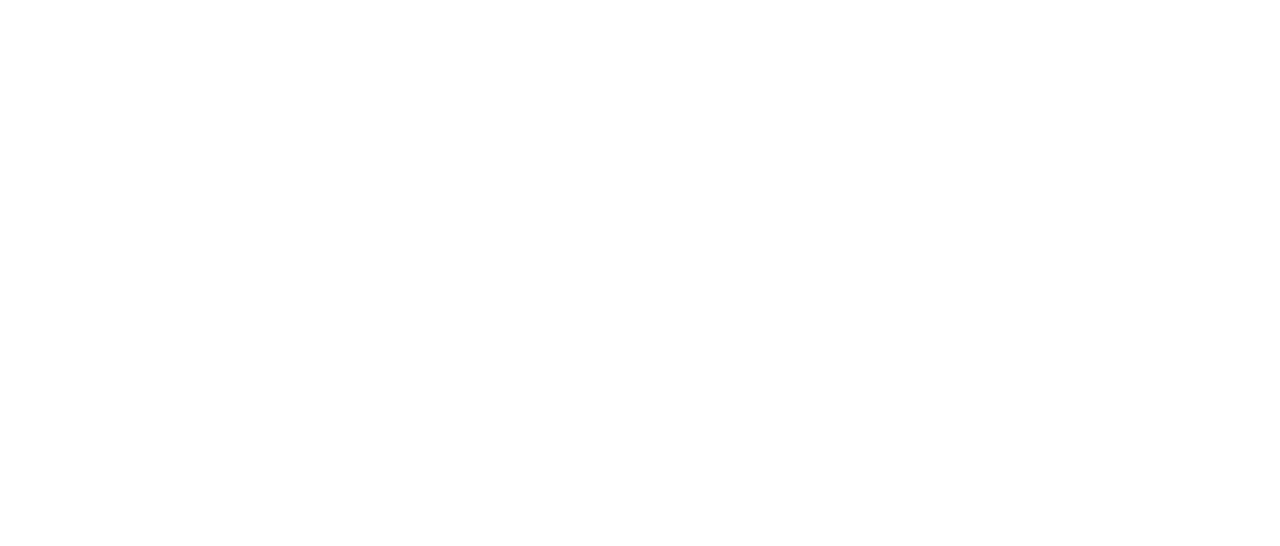
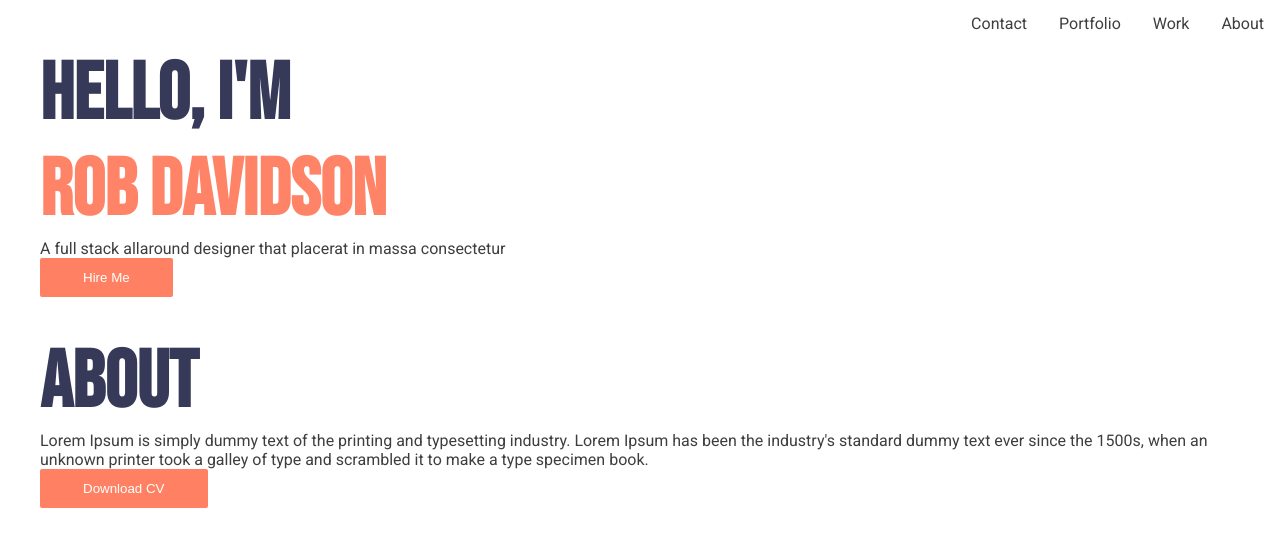
Before and after one commit to Ash-programmerheroine/personal-web2, a plain HTML site: page index.html in a window 1280 px wide. Drawn offline with Linux system fonts and the light colour scheme.

Commit message:
nav+intro+about

```diff
--- a/index.html
+++ b/index.html
@@ -5,8 +5,57 @@
     <meta http-equiv="X-UA-Compatible" content="IE=edge">
     <meta name="viewport" content="width=device-width, initial-scale=1.0">
     <title>Ashrafi's web</title>
+    <link rel="preconnect" href="https://fonts.gstatic.com">
+    <link href="https://fonts.googleapis.com/css2?family=Bebas+Neue&family=Roboto:wght@100;300;400;500;700;900&display=swap" rel="stylesheet">
+    <link rel="stylesheet" href="style.css">
 </head>
 <body>
+    <!-- navigation bar start -->
+    <nav>
+        <ul>
+            <li><a href="#about">About</a></li>
+            <li><a  href="#work">Work</a></li>
+            <li><a  href="#portfolio">Portfolio</a></li>
+            <li><a href="#contact"> Contact</a></li>
+        </ul>
+    </nav>
+    <!-- navigation bar end -->
 
+    <!-- intro start -->
+    <div class="container">
+        <div>
+            <h1 >Hello, I'm
+            </h1>
+            <h1 class="name-color"> Rob Davidson</h1>
+            <p>A full stack allaround designer that placerat
+                in massa consectetur
+            </p>
+            <button class="button-link">
+                Hire Me
+            </button>
+
+        </div>
+        <div>
+            <img src="" alt="">
+        </div>
+
+    </div>
+    <!--  intro end -->
+
+    <!-- about start -->
+    <div class="container">
+        <div>
+            <img src="" alt="">
+        </div>
+        <div>
+            <h1>About</h1>
+            <p>Lorem Ipsum is simply dummy text of the printing and typesetting industry. Lorem Ipsum has been the industry's standard dummy text ever since the 1500s, when an unknown printer took a galley of type and scrambled it to make a type specimen book.</p>
+            <button class="button-link">
+               Download CV
+            </button>
+        </div>
+
+    </div>
+     <!-- about end -->
 </body>
 </html>
--- a/style.css
+++ b/style.css
@@ -0,0 +1,49 @@
+*{
+    margin: 0;
+
+}
+body{
+
+    font-family: 'Roboto', sans-serif;
+    color:#363958;
+}
+.container{
+ margin:0 auto;
+ width:1200px;
+}
+nav ul{
+    list-style-type: none;
+    margin: 0;
+    padding: 0;
+    overflow: hidden;
+
+}
+li {
+    float: right;
+  }
+nav li a {
+    display: block;
+    color:#3E3E3E;
+    text-align: center;
+    padding: 14px 16px;
+    text-decoration: none;
+  }
+h1{
+    font-family: 'Bebas Neue', cursive;
+    font-size: 80px;
+}
+.name-color{
+     color:#FF8367;
+
+}
+p{
+   font-size: 16px ;
+   color: #3E3E3E;
+}
+.button-link{
+    padding: 12px 43px;
+    color: white;
+    background: #FF8063;
+    border:none;
+    border-radius: 2px;
+}
```
